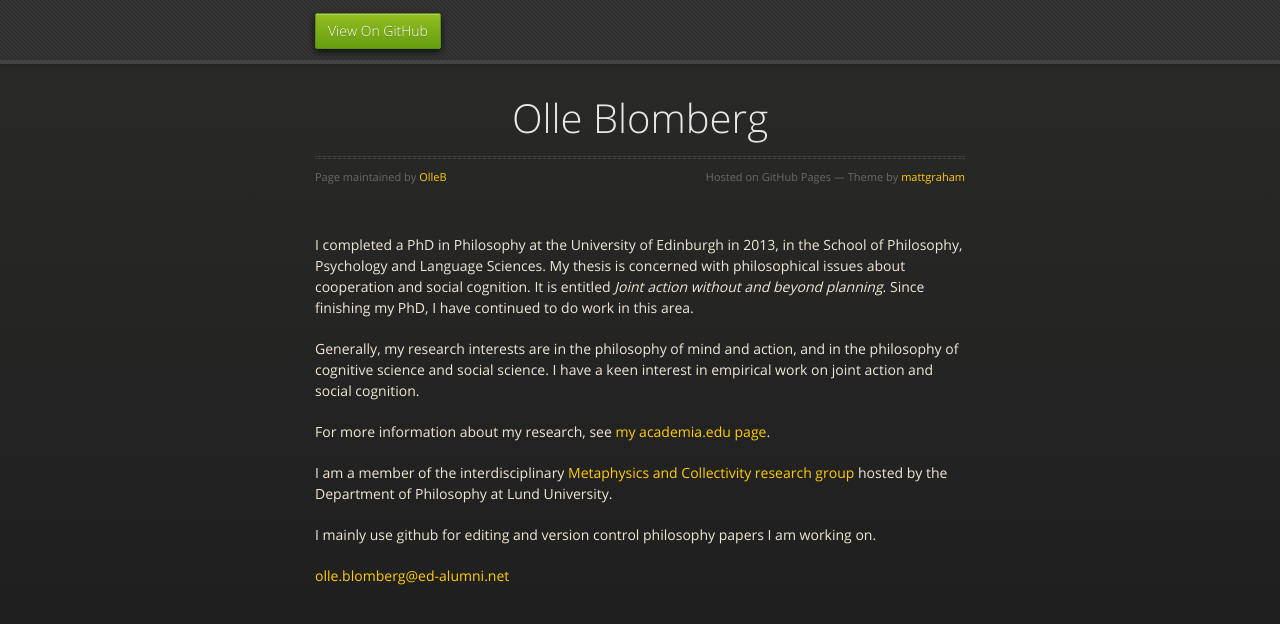
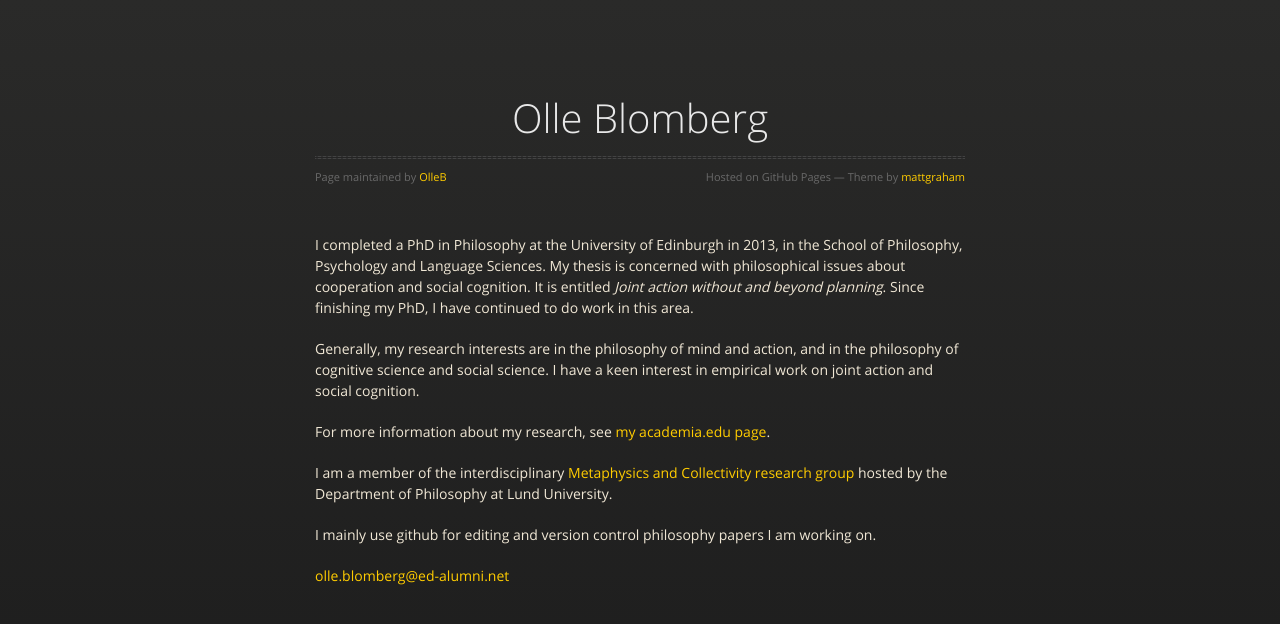
Before and after one commit to OlleB/olleb.github.io, a plain HTML site: page index.html in a window 1280 px wide. Drawn offline with nearby package versions, Linux system fonts and the light colour scheme.

Commit message:
remove header

```diff
--- a/index.html
+++ b/index.html
@@ -18,11 +18,11 @@
 
   </head>
   <body>
-      <div id="header">
+      <!-- <div id="header">
         <nav>
           <li class="fork"><a href="https://github.com/OlleB">View On GitHub</a></li>
         </nav>
-      </div><!-- end header -->
+      </div> end header -->
 
     <div class="wrapper">
 
```
